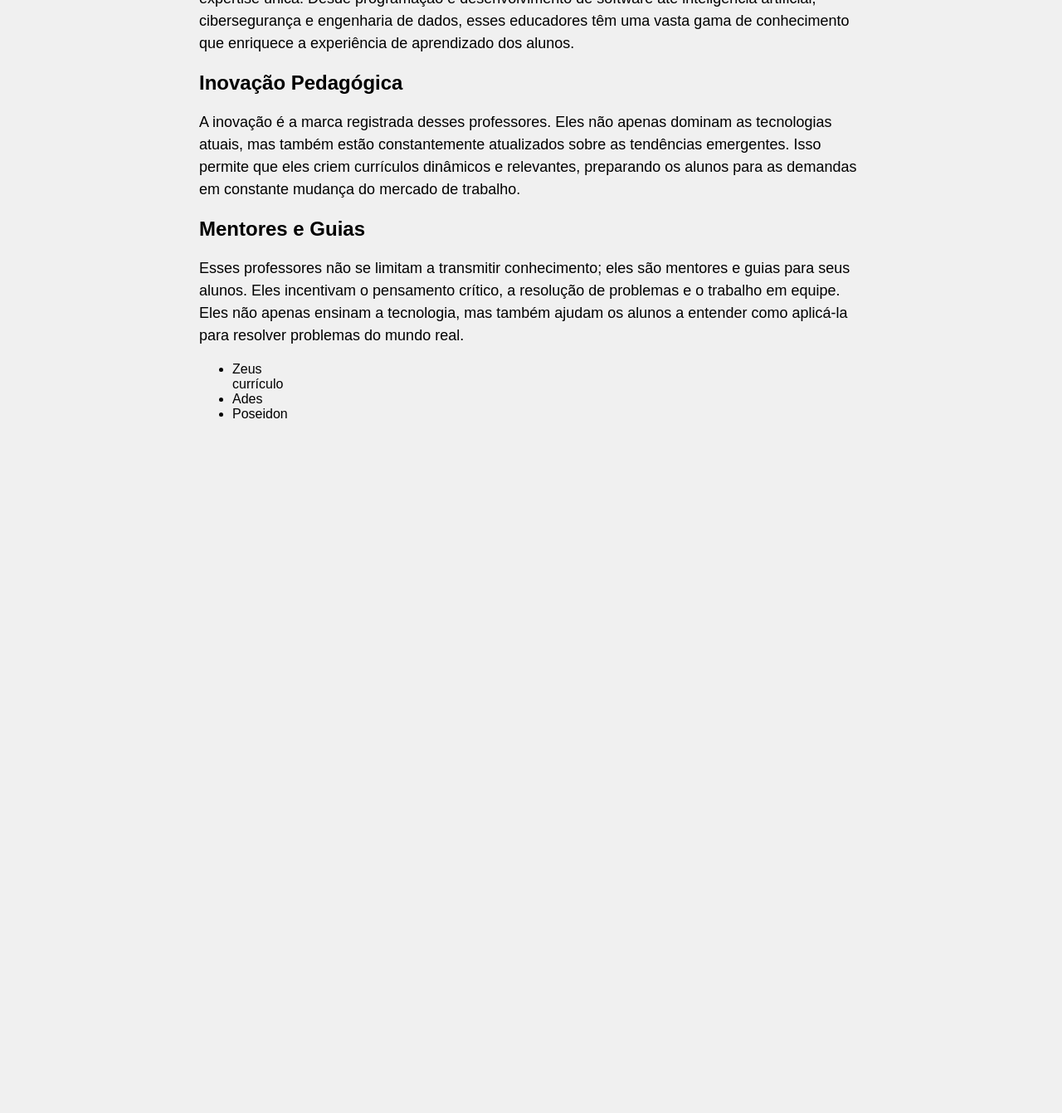
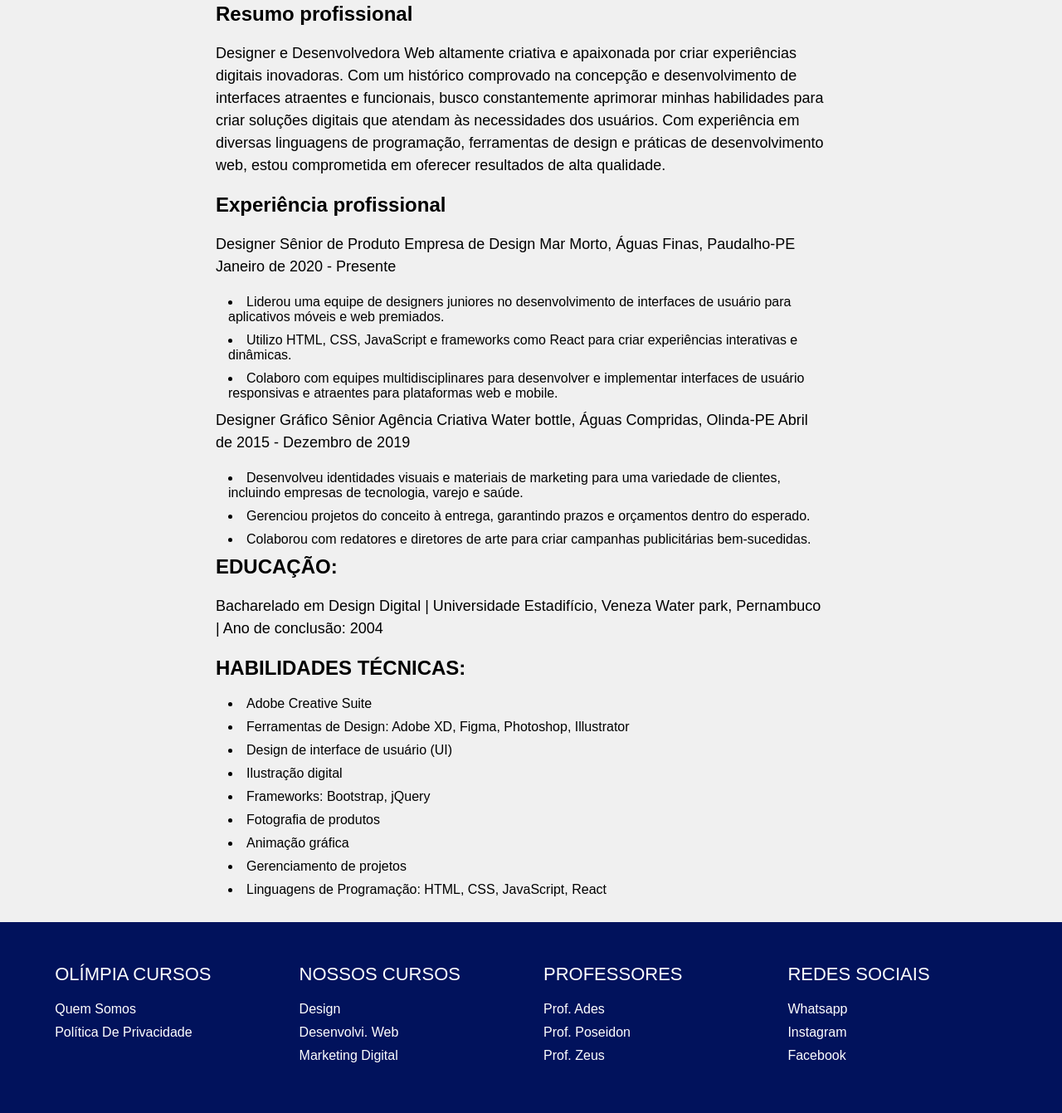
Before and after one commit to LimaJorge/Projetoatt, a plain HTML site: page profPoseidon.html in a window 1280 px wide. Shown: the part 368-1709 px from the top of the page at 83% size. Before the commit the page ends 912 px from the top, so only its background shows below. Drawn offline with Linux system fonts and the light colour scheme.

Commit message:
Update profPoseidon.html

```diff
--- a/profPoseidon.html
+++ b/profPoseidon.html
@@ -42,6 +42,15 @@
             padding: 20px;
         }
 
+        .container h2 {
+
+            margin: 0 0 20px 0;
+        }
+
+        .container li {
+            margin: 0 25px 10px 15px;
+        }
+
         h1 {
             font-size: 36px;
         }
@@ -49,7 +58,87 @@
         p {
             font-size: 18px;
             line-height: 1.5;
+            margin: 0 25px 20px 0;
         }
+
+        @import url('https://fonts.googleapis.com/css2?family=Poppins:wght@300;400;500;600&display=swap');
+
+        * {
+            margin: 0;
+            padding: 0;
+            box-sizing: border-box;
+            font-family: 'Poppins', sans-serif;
+        }
+
+        footer {
+            background-color: #01125c;
+            padding: 50px 0;
+        }
+
+        .container-footer {
+            max-width: 1400px;
+            padding: 0 4%;
+            margin: auto;
+        }
+
+        .row-footer {
+            display: flex;
+            flex-wrap: wrap;
+        }
+
+        .footer-col {
+            width: 25%;
+            padding: 0 15px;
+        }
+
+        .footer-col h3 {
+            font-size: 22px;
+            color: white;
+            margin-bottom: 20px;
+            font-weight: 500;
+            position: relative;
+            text-transform: uppercase;
+        }
+
+        .footer-col ul {
+            list-style: none;
+        }
+
+        .footer-col ul li {
+            margin: 10px 0;
+        }
+
+        .footer-col ul li a {
+            font-size: 16px;
+            text-transform: capitalize;
+            color: white;
+            text-decoration: none;
+            font-weight: 300;
+            display: block;
+            transition: all 0.3s ease;
+        }
+
+        .footer-col ul li a:hover {
+            color: #cecdcd;
+            padding-left: 10px;
+        }
+
+
+        /* responsividade do footer */
+        @media (max-width: 800px) {
+            .footer-col {
+                width: 50%;
+                margin-bottom: 30px;
+            }
+        }
+
+        @media (max-width:600px) {
+            .footer-col {
+                width: 100%;
+            }
+        }
+
+        /* footer termina aqui */
     </style>
 
 </head>
@@ -69,43 +158,111 @@
 
     <div class="container">
 
-        <h1>Equipe de Professores</h1>
+        <h1>Curriculo profissional</h1>
 
-        <h2>Diversidade de Expertise</h2>
+        <h2>Nome: Poseidon Water</h2>
+        <p>Endereço: águas molhadas</p>
+        <p>Email: DiskÁgua@cursofree.com</p>
+        <p>Telefone: +55 (81) 95456-7890</p>
 
-        <p>Essa equipe de professores é uma constelação de talentos, cada um trazendo consigo uma expertise única. Desde
-            programação e desenvolvimento de software até inteligência artificial, cibersegurança e engenharia de dados,
-            esses
-            educadores têm uma vasta gama de conhecimento que enriquece a experiência de aprendizado dos alunos.</p>
+        <h2>Resumo profissional</h2>
 
-        <h2>Inovação Pedagógica</h2>
+        <p>Designer e Desenvolvedora Web altamente criativa e apaixonada por criar experiências digitais inovadoras.
+            Com um histórico comprovado na concepção e desenvolvimento de interfaces atraentes e funcionais, busco
+            constantemente aprimorar minhas habilidades para criar soluções digitais que atendam às necessidades dos
+            usuários. Com experiência em diversas linguagens de programação, ferramentas de design e práticas de
+            desenvolvimento web, estou comprometida em oferecer resultados de alta qualidade.</p>
 
-        <p>A inovação é a marca registrada desses professores. Eles não apenas dominam as tecnologias atuais, mas também
-            estão
-            constantemente atualizados sobre as tendências emergentes. Isso permite que eles criem currículos dinâmicos
-            e
-            relevantes, preparando os alunos para as demandas em constante mudança do mercado de trabalho.</p>
+        <h2>Experiência profissional</h2>
 
-        <h2>Mentores e Guias</h2>
+        <p>Designer Sênior de Produto
+            Empresa de Design Mar Morto,
+            Águas Finas, Paudalho-PE
+            Janeiro de 2020 - Presente</p>
 
-        <p>Esses professores não se limitam a transmitir conhecimento; eles são mentores e guias para seus alunos. Eles
-            incentivam
-            o pensamento crítico, a resolução de problemas e o trabalho em equipe. Eles não apenas ensinam a tecnologia,
-            mas também
-            ajudam os alunos a entender como aplicá-la para resolver problemas do mundo real.</p>
+        <li>Liderou uma equipe de designers juniores no desenvolvimento de interfaces de usuário para aplicativos móveis
+            e web
+            premiados.</li>
 
-        <ul>
+        <li>Utilizo HTML, CSS, JavaScript e frameworks como React para criar experiências interativas e dinâmicas.
+        </li>
 
-            <li>Zeus</li>
-            <a>currículo</a>
+        <li>Colaboro com equipes multidisciplinares para desenvolver e implementar interfaces de usuário responsivas e
+            atraentes para plataformas web e mobile.</li>
 
-            <li>Ades</li>
+        <p>Designer Gráfico Sênior
+            Agência Criativa Water bottle,
+            Águas Compridas, Olinda-PE
+            Abril de 2015 - Dezembro de 2019</p>
 
-            <li>Poseidon</li>
+        <li>Desenvolveu identidades visuais e materiais de marketing para uma variedade de clientes, incluindo empresas
+            de
+            tecnologia, varejo e saúde.</li>
 
-        </ul>
+        <li>Gerenciou projetos do conceito à entrega, garantindo prazos e orçamentos dentro do esperado.</li>
+
+        <li>Colaborou com redatores e diretores de arte para criar campanhas publicitárias bem-sucedidas.</li>
+
+        <h2>EDUCAÇÃO:</h2>
+
+        <p>Bacharelado em Design Digital | Universidade Estadifício, Veneza Water park, Pernambuco | Ano de conclusão:
+            2004</p>
+
+        <h2>HABILIDADES TÉCNICAS:</h2>
+
+        <li>Adobe Creative Suite</li>
+        <li>Ferramentas de Design: Adobe XD, Figma, Photoshop, Illustrator</li>
+        <li>Design de interface de usuário (UI)</li>
+        <li>Ilustração digital</li>
+        <li>Frameworks: Bootstrap, jQuery</li>
+        <li>Fotografia de produtos</li>
+        <li>Animação gráfica</li>
+        <li>Gerenciamento de projetos</li>
+        <li>Linguagens de Programação: HTML, CSS, JavaScript, React</li>
 
     </div>
+    <footer>
+        <div class="container-footer">
+            <div class="row-footer">
+
+                <div class="footer-col">
+                    <h3>Olímpia Cursos</h3>
+                    <ul>
+                        <li><a href="Quemsomos.html"> Quem somos </a></li>
+                        <li><a href="politicaspriv.html"> política de privacidade </a></li>
+                    </ul>
+                </div>
+
+                <div class="footer-col">
+                    <h3>Nossos Cursos</h3>
+                    <ul>
+                        <li><a href="curso.html">Design</a></li>
+                        <li><a href="curso2.html">Desenvolvi. Web</a></li>
+                        <li><a href="curso3.html">Marketing Digital</a></li>
+                    </ul>
+                </div>
+
+                <div class="footer-col">
+                    <h3>Professores</h3>
+                    <ul>
+                        <li><a href="profAdes.html">Prof. Ades</a></li>
+                        <li><a href="profPoseidon.html">Prof. Poseidon</a></li>
+                        <li><a href="profZeus.html">Prof. Zeus</a></li>
+                    </ul>
+                </div>
+
+                <div class="footer-col">
+                    <h3>Redes Sociais</h3>
+                    <ul>
+                        <li><a href="https://www.facebook.com/groups/311504391728581">Whatsapp</a></li>
+                        <li><a href="https://www.instagram.com/olimpiacursos/">Instagram</a></li>
+                        <li><a href="https://www.facebook.com/groups/311504391728581">Facebook</a></li>
+                    </ul>
+
+                </div>
+            </div>
+        </div>
+    </footer>
 
 </body>
 
```
